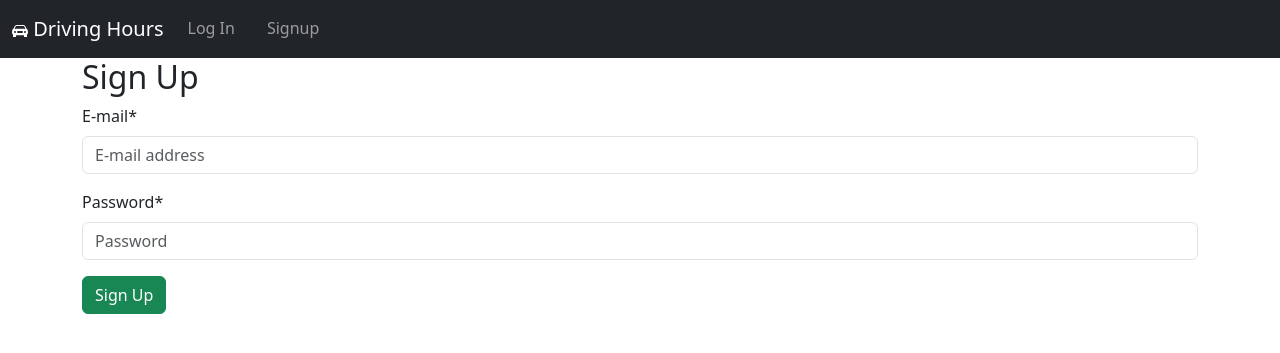
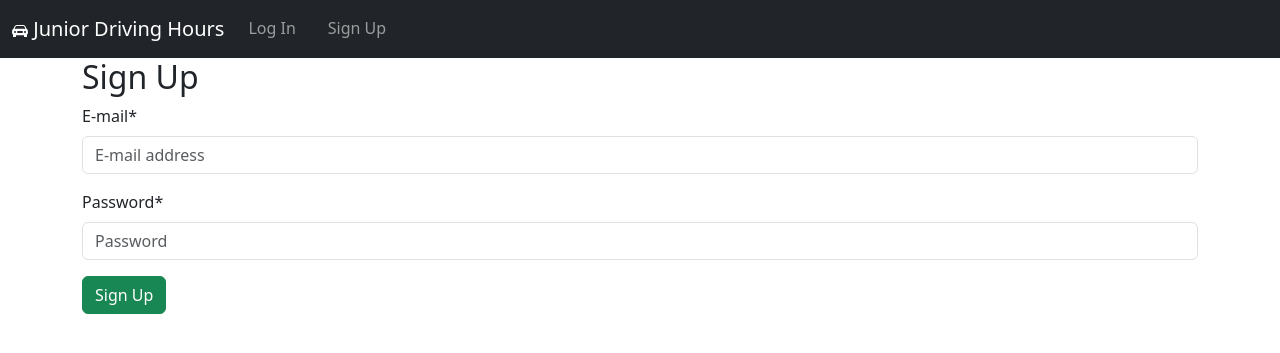
Before and after one commit to jaerrib/driving-hours, a Django app: page /accounts/signup/ in a window 1280 px wide. Shown: the top 353 px of the page. Run offline with Django 4.2, Linux system fonts and the light colour scheme; parts of the project's set-up code (start-up, migrations or seed data) failed here and were passed over; some libraries are stand-ins or nearby versions.

Commit message:
Update navbar and clean up spacing in code

```diff
--- a/templates/_base.html
+++ b/templates/_base.html
@@ -3,7 +3,7 @@
 <html lang="en">
 <head>
     <meta charset="utf-8">
-    <title>{% block title %}Driving Hours{% endblock title %}</title>
+    <title>{% block title %}Junior Driving Hours{% endblock title %}</title>
     <!--Bootstrap CSS -->
     <link href="https://cdn.jsdelivr.net/npm/bootstrap@5.3.3/dist/css/bootstrap.min.css"
           rel="stylesheet"
@@ -19,7 +19,7 @@
                  viewBox="0 0 16 16">
                 <path d="M2.52 3.515A2.5 2.5 0 0 1 4.82 2h6.362c1 0 1.904.596 2.298 1.515l.792 1.848c.075.175.21.319.38.404.5.25.855.715.965 1.262l.335 1.679q.05.242.049.49v.413c0 .814-.39 1.543-1 1.997V13.5a.5.5 0 0 1-.5.5h-2a.5.5 0 0 1-.5-.5v-1.338c-1.292.048-2.745.088-4 .088s-2.708-.04-4-.088V13.5a.5.5 0 0 1-.5.5h-2a.5.5 0 0 1-.5-.5v-1.892c-.61-.454-1-1.183-1-1.997v-.413a2.5 2.5 0 0 1 .049-.49l.335-1.68c.11-.546.465-1.012.964-1.261a.8.8 0 0 0 .381-.404l.792-1.848ZM3 10a1 1 0 1 0 0-2 1 1 0 0 0 0 2m10 0a1 1 0 1 0 0-2 1 1 0 0 0 0 2M6 8a1 1 0 0 0 0 2h4a1 1 0 1 0 0-2zM2.906 5.189a.51.51 0 0 0 .497.731c.91-.073 3.35-.17 4.597-.17s3.688.097 4.597.17a.51.51 0 0 0 .497-.731l-.956-1.913A.5.5 0 0 0 11.691 3H4.309a.5.5 0 0 0-.447.276L2.906 5.19Z"/>
             </svg>
-            Driving Hours</a>
+            Junior Driving Hours</a>
         <button class="navbar-toggler" type="button" data-bs-toggle="collapse"
                 data-bs-target="#navbarCollapse" aria-controls="navbarCollapse"
                 aria-expanded="false" aria-label="Toggle navigation">
@@ -29,25 +29,26 @@
             <ul class="navbar-nav me-auto mb-2 mb-md-0 nav-underline">
                 {% if user.is_authenticated %}
                     <li class="nav-item">
-                        <a class="nav-link"
-                           href="{% url 'driving_log_list' %}">
+                        <a class="nav-link" href="{% url 'driving_log_list' %}">
                             Driving Log List
                         </a>
                     </li>
                     <li class="nav-item">
-                        <a class="nav-link"
-                           href="{% url 'account_logout' %}">Log
-                            Out</a>
+                        <a class="nav-link" href="{% url 'account_logout' %}">
+                           Log Out
+                        </a>
                     </li>
                 {% else %}
                     <li class="nav-item">
                         <a class="nav-link"
-                           href="{% url 'account_login' %}">Log
-                            In</a>
+                           href="{% url 'account_login' %}">
+                           Log In
+                        </a>
                     </li>
                     <li class="nav-item">
-                        <a class="nav-link"
-                           href="{% url 'account_signup' %}">Signup</a>
+                        <a class="nav-link" href="{% url 'account_signup' %}">
+                           Sign Up
+                        </a>
                     </li>
                 {% endif %}
             </ul>
```
